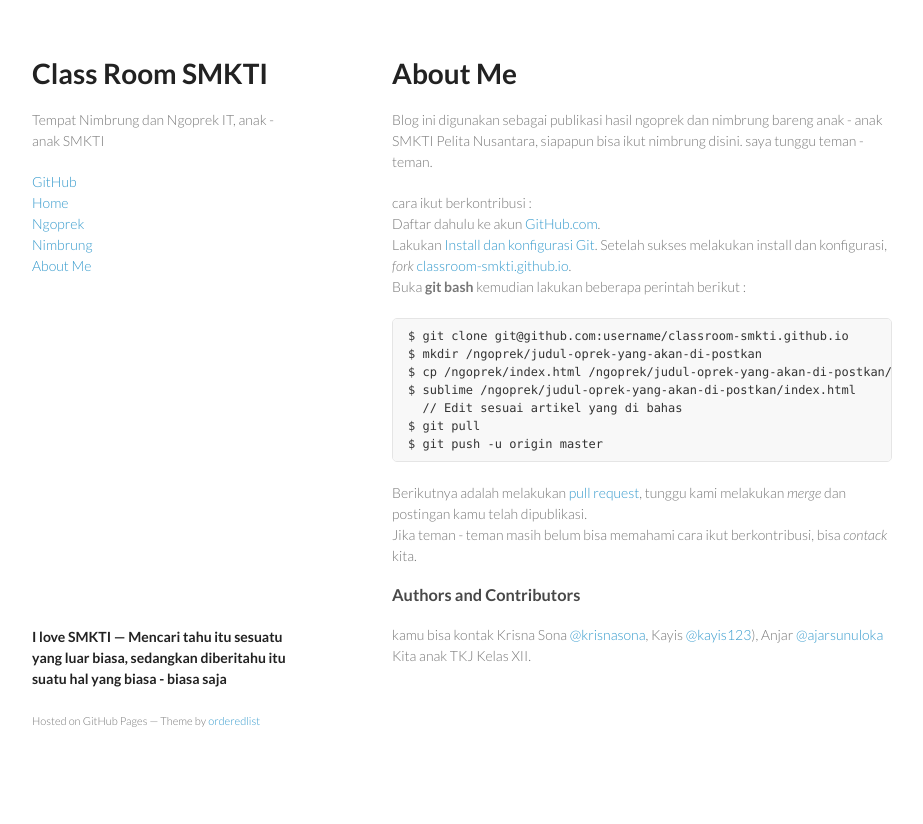
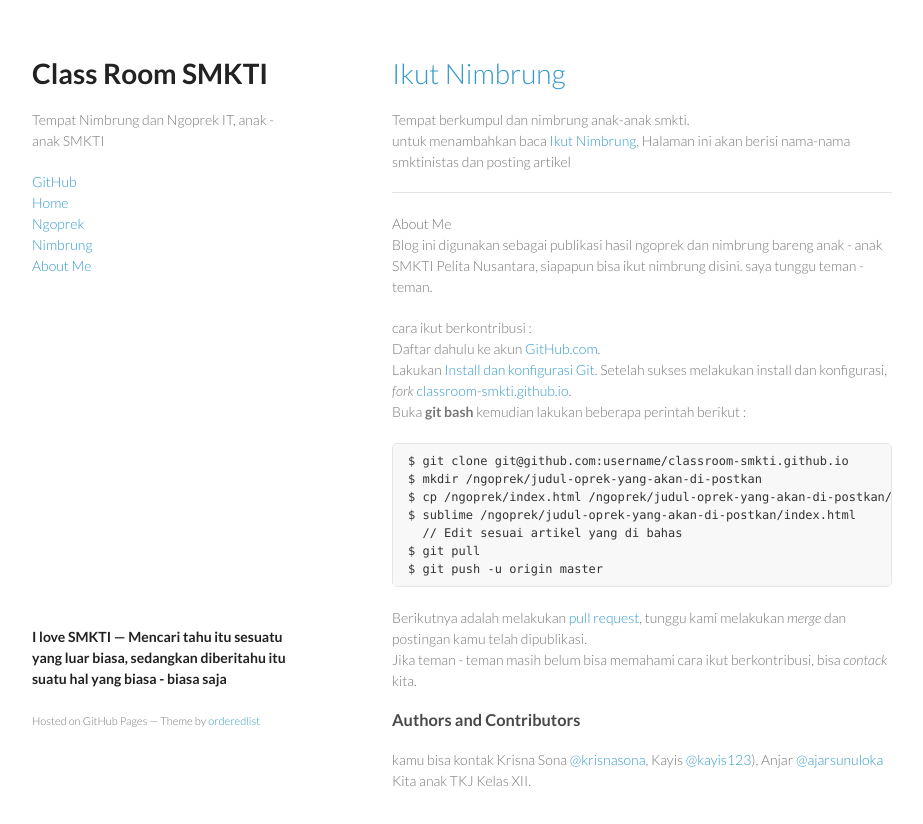
Before and after one commit to classroom-smkti/classroom-smkti.github.io, a plain HTML site: page about/index.html in a window 1280 px wide. Shown: the whole page, without its empty margins (178-1101 px from the left). Before the commit the page ends 800 px from the top, so only its background shows below. Drawn offline with Linux system fonts and the light colour scheme.

Commit message:
fixed surent post item

```diff
--- a/about/index.html
+++ b/about/index.html
@@ -27,6 +27,11 @@
       </header>
       <section>
         <h1>
+<a name="Aboute Me" class="anchor" href="/ngoprek/"><span class="octicon octicon-link">Ikut Nimbrung</span></a></h2>
+
+<p>Tempat berkumpul dan nimbrung anak-anak smkti. <br>untuk menambahkan baca <a href="/ngoprek/ikut-nimbrung">Ikut Nimbrung</a>, Halaman ini akan berisi nama-nama smktinistas dan posting artikel</p>
+<hr>
+
 <a name="Aboute Me" class="anchor" href="/about/#about_me"><span class="octicon octicon-link"></span></a>About Me</h1>
 
 <p>Blog ini digunakan sebagai publikasi hasil ngoprek dan nimbrung bareng anak - anak SMKTI Pelita Nusantara, siapapun bisa ikut nimbrung disini. saya tunggu teman - teman.</p>
```
Also changed, not shown: ngoprek/index.html (+1 -1 lines).
